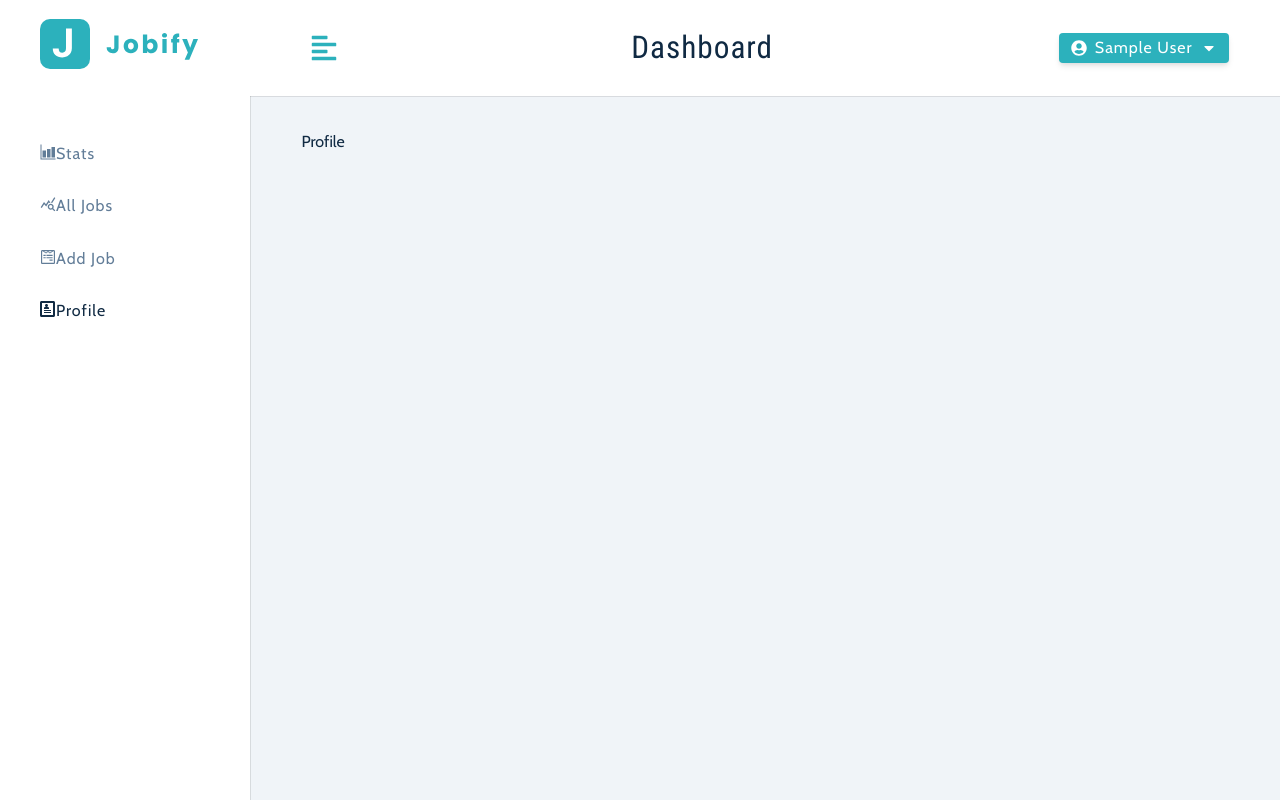
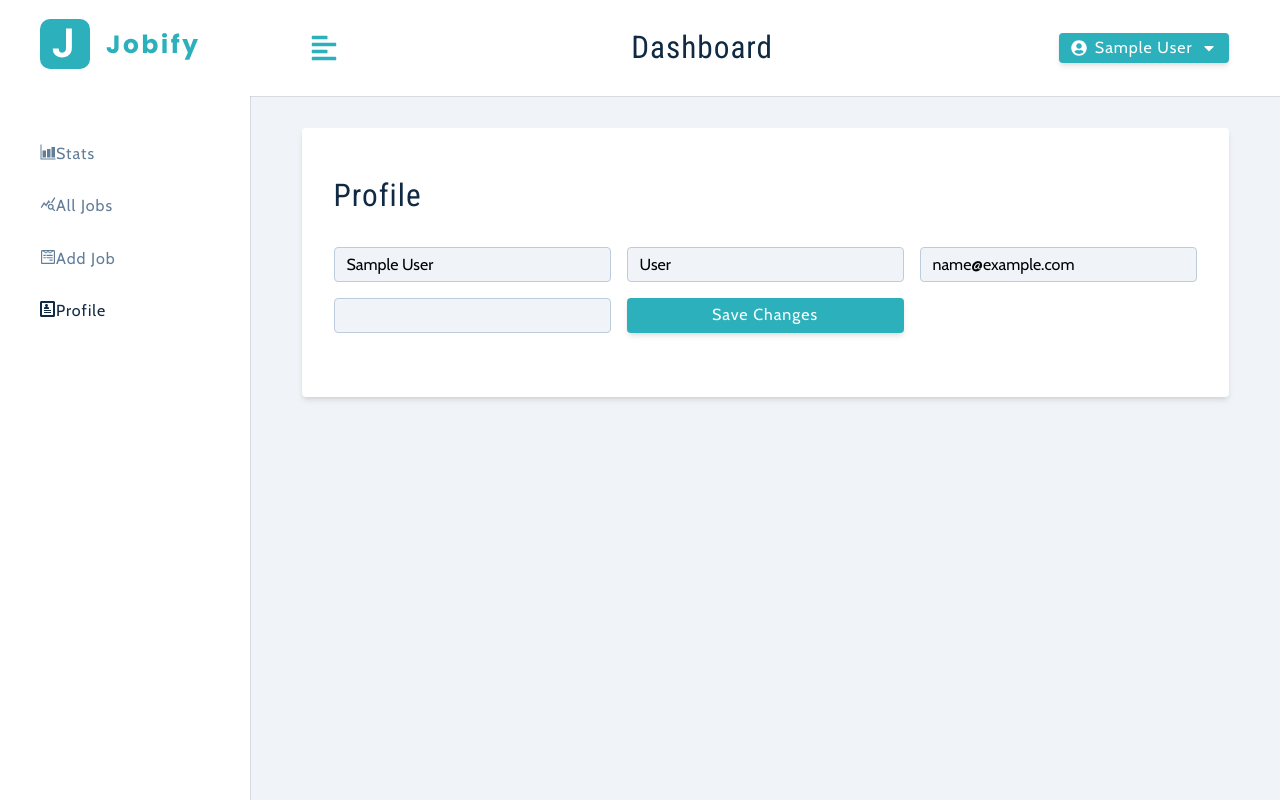
Before and after one commit to kedar1998/Jobs, a React (Vite) app in the folder client/: page /profile in a window 1280 px wide. Built offline with nearby package versions, Linux system fonts and the light colour scheme; sample sign-in values are in the browser's storage.

Commit message:
add profile frontend

```diff
--- a/client/src/context/appContext.jsx
+++ b/client/src/context/appContext.jsx
@@ -86,7 +86,11 @@
     removeUserFromLocalStorage()
   }
 
-  return <AppContext.Provider value={{...state, displayAlert, registerUser, loginUser, toggleSidebar, logoutUser}}>
+  const updateUser = async (currentUser) =>{
+    console.log(currentUser);
+  }
+
+  return <AppContext.Provider value={{...state, displayAlert, registerUser, loginUser, toggleSidebar, logoutUser, updateUser}}>
     {children}
   </AppContext.Provider>
 }
--- a/client/src/pages/dashboard/Profile.jsx
+++ b/client/src/pages/dashboard/Profile.jsx
@@ -1,8 +1,70 @@
-import React from 'react'
+import React, {useState} from 'react'
+import {Formrow, Alert} from '../../components'
+import {useAppContext} from '../../context/appContext'
+import Wrapper from '../../assets/wrappers/DashboardFormPage'
 
 const Profile = () => {
+
+  const {user, showAlert, displayAlert, updateUser, isLoading} = useAppContext()
+
+  const [name, setName] = useState(user?.name)
+  const [lastName, setlastName] = useState(user?.lastName)
+  const [email, setEmail] = useState(user?.email)
+  const [location, setLocation] = useState(user?.location)
+
+  const handleSubmit = (e) =>{
+    e.preventDefault()
+    if(!name || !email || !lastName || !location){
+      displayAlert()
+      return
+    }
+
+    updateUser({name,email,lastName,location})
+  }
+
   return (
-    <div>Profile</div>
+    <Wrapper>
+      <form className='form' onClick={handleSubmit}>
+        <h3>Profile</h3>
+        {showAlert && <Alert />}
+
+        <div className='form-center'>
+          <Formrow
+            type="text"
+            name="name"
+            value={name}
+            handleChnage={() => setName(e.target.value)}
+          />
+
+          <Formrow
+            type="text"
+            name="lastName"
+            value={lastName}
+            handleChnage={() => setlastName(e.target.value)}
+          />
+
+          <Formrow
+            type="email"
+            name="email"
+            value={email}
+            handleChnage={() => setEmail(e.target.value)}
+          />
+
+          <Formrow
+            type="text"
+            name="location"
+            value={location}
+            handleChnage={() => setLocation(e.target.value)}
+          />
+
+          <button type="submit" className='btn btn-block' disabled={isLoading}>
+            {isLoading ? 'Please wait ...' : 'save changes'}
+          </button>
+
+        </div>
+
+      </form>
+    </Wrapper>
   )
 }
 
```
